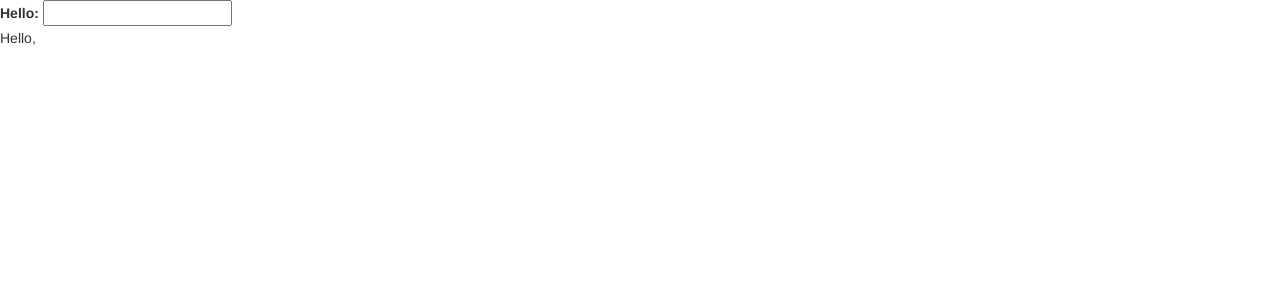
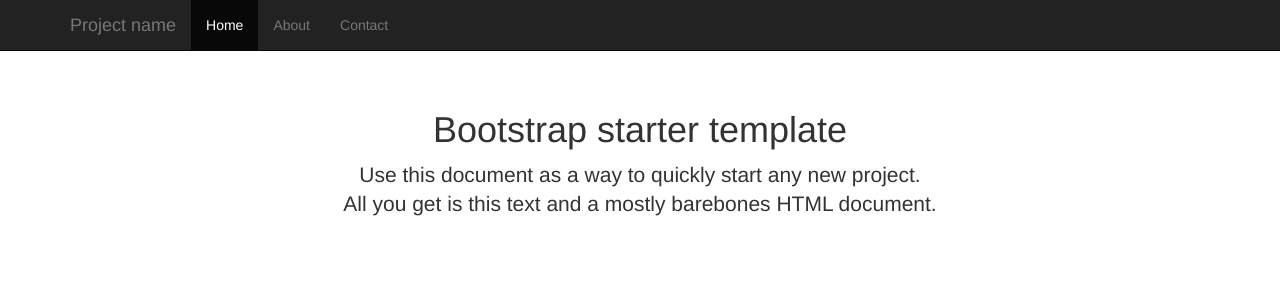
Before and after one commit to mvbertelsen/rest-recipes, a website: page src/main/webapp/index.html in a window 1280 px wide. Drawn offline with Linux system fonts and the light colour scheme.

Commit message:
fixing up index as bootstrap starter template, css links work properly now

```diff
--- /dev/null
+++ b/src/main/webapp/css/recipes.css
@@ -0,0 +1,7 @@
+body {
+  padding-top: 50px;
+}
+.starter-template {
+  padding: 40px 15px;
+  text-align: center;
+}
--- a/src/main/webapp/index.html
+++ b/src/main/webapp/index.html
@@ -1,19 +1,64 @@
 <!DOCTYPE html>
 <html lang="en" ng-app="recipesApp">
 <head>
-    <meta charset="UTF-8">
+    <meta charset="utf-8">
     <meta http-equiv="X-UA-Compatible" content="IE=edge">
+    <meta name="viewport" content="width=device-width, initial-scale=1">
+
     <title>Recipes On Rest</title>
+
+    <!-- css libs -->
+    <link href="components/bootstrap/dist/css/bootstrap.min.css" rel="stylesheet"/>
+
+    <!-- our css -->
+    <link href="css/bootstrap-angular-href.css" rel="stylesheet"/>
+    <link href="css/recipes.css" rel="stylesheet"/>
+
+    <!-- HTML5 shim and Respond.js IE8 support of HTML5 elements and media queries -->
+    <!--[if lt IE 9]>
+    <script src="https://oss.maxcdn.com/html5shiv/3.7.2/html5shiv.min.js"></script>
+    <script src="https://oss.maxcdn.com/respond/1.4.2/respond.min.js"></script>
+    <![endif]-->
+</head>
+<body>
+<div class="navbar navbar-inverse navbar-fixed-top" role="navigation">
+    <div class="container">
+        <div class="navbar-header">
+            <button type="button" class="navbar-toggle collapsed" data-toggle="collapse" data-target=".navbar-collapse">
+                <span class="sr-only">Toggle navigation</span>
+                <span class="icon-bar"></span>
+                <span class="icon-bar"></span>
+                <span class="icon-bar"></span>
+            </button>
+            <a class="navbar-brand" href="#">Project name</a>
+        </div>
+        <div class="collapse navbar-collapse">
+            <ul class="nav navbar-nav">
+                <li class="active"><a href="#">Home</a></li>
+                <li><a href="#about">About</a></li>
+                <li><a href="#contact">Contact</a></li>
+            </ul>
+        </div><!--/.nav-collapse -->
+    </div>
+</div>
+
+<div class="container">
+
+    <div class="starter-template">
+        <h1>Bootstrap starter template</h1>
+        <p class="lead">Use this document as a way to quickly start any new project.<br> All you get is this text and a mostly barebones HTML document.</p>
+    </div>
+
+</div><!-- /.container -->
+
+    <!-- javascript loads last for quick page viewing -->
+
+    <!-- js libs -->
     <script src="components/angular/angular.min.js"></script>
     <script src="components/angular-bootstrap/ui-bootstrap-tpls.min.js"></script>
+
+    <!-- our js -->
     <script src="js/app/recipes.js"></script>
-    <link href="components/bootstrap/dist/css/bootstrap.min.css" rel="stylesheet"/>
-</head>
-<body>
-    <div>
-        <label>Hello:</label>
-        <input type="text" ng-model="salutation"/>
-    </div>
-    <p>Hello, {{salutation}} <span ng-show="salutation">!</span></p>
+
 </body>
 </html>
```
